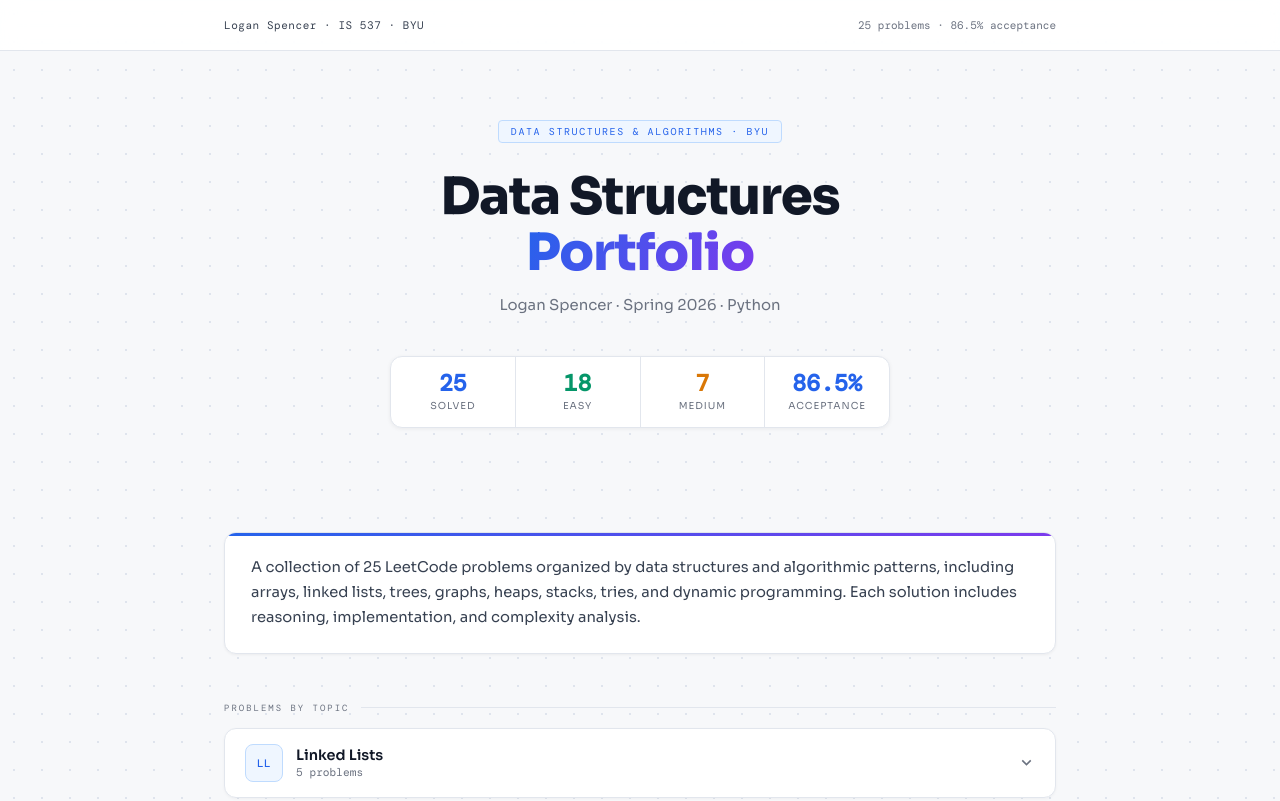
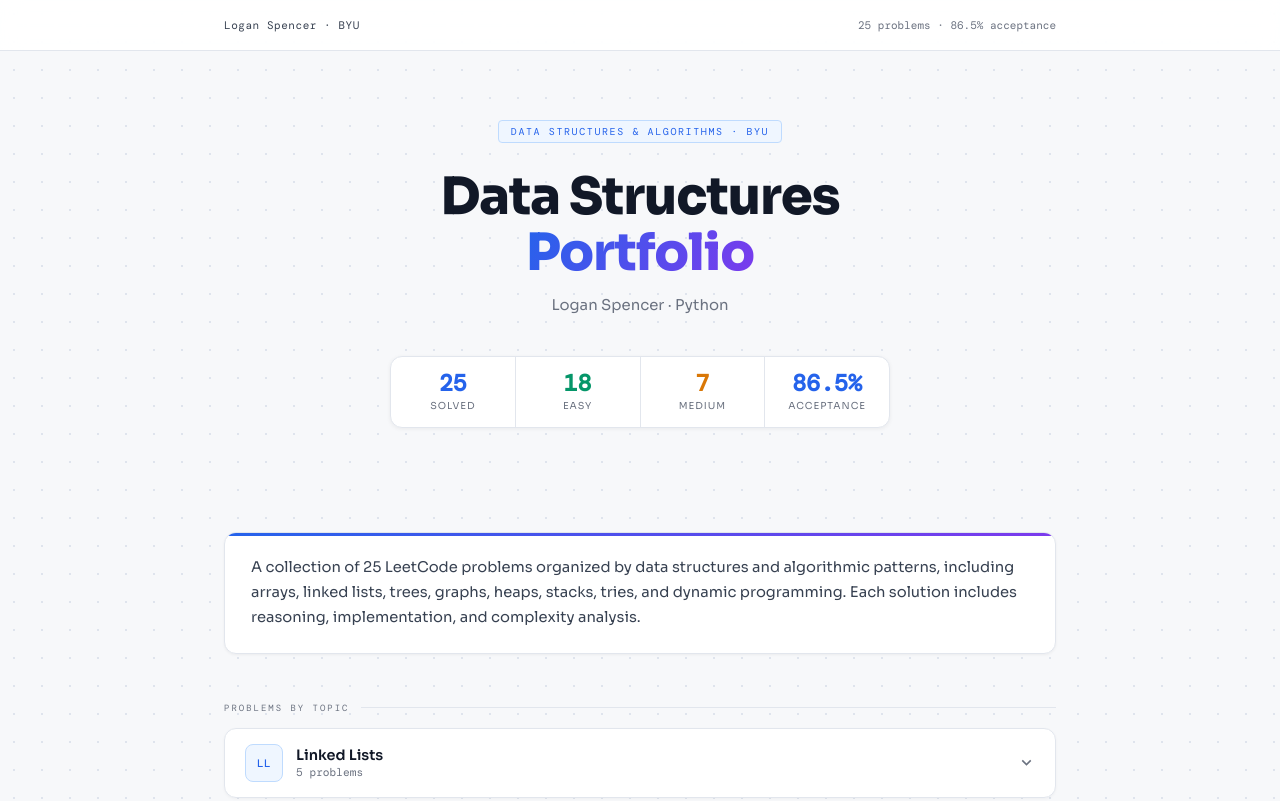
Before and after one commit to ryanlspencer/dsa-portfolio, a plain HTML site: page index.html in a window 1280 px wide. Shown: the top 801 px of the page. Drawn offline with nearby package versions, Linux system fonts and the light colour scheme; a web font is replaced by a local one.

Commit message:
Remove semester from topbar display

```diff
--- a/index.html
+++ b/index.html
@@ -454,12 +454,12 @@ const monoColors = [
 const { total, easy, medium, acceptance } = PORTFOLIO.stats;
 
 document.getElementById('topbar-name').textContent =
-  `${PORTFOLIO.name}  ·  IS 537  ·  BYU`;
+  `${PORTFOLIO.name}  ·  BYU`;
 document.getElementById('topbar-stats').textContent =
   `${total} problems  ·  ${acceptance} acceptance`;
 document.getElementById('hero-eyebrow').textContent = PORTFOLIO.course;
 document.getElementById('hero-sub').textContent =
-  `${PORTFOLIO.name}  ·  ${PORTFOLIO.semester}  ·  ${PORTFOLIO.language}`;
+  `${PORTFOLIO.name}  ·  ${PORTFOLIO.language}`;
 
 document.getElementById('stats-bar').innerHTML = `
   <div class="stat"><div class="stat-val blue">${total}</div><div class="stat-label">Solved</div></div>
```
